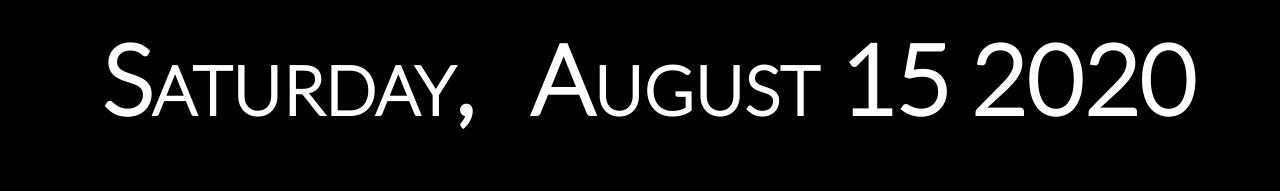
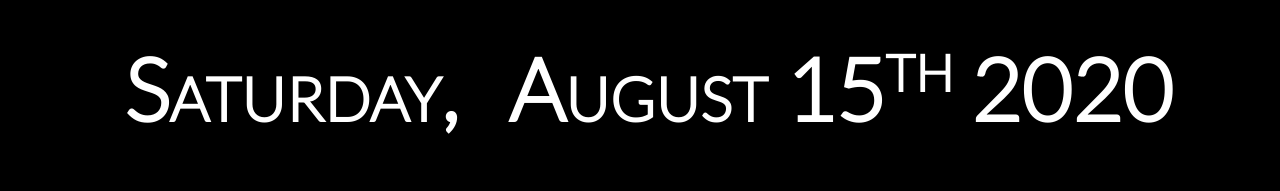
Before and after one commit to vladmandic/piclock, a website: page public/piclock.html in a window 1280 px wide. Shown: the top 191 px of the page. Drawn offline with Linux system fonts and the light colour scheme; no server answers.

Commit message:
formatting

```diff
--- a/public/piclock.html
+++ b/public/piclock.html
@@ -21,10 +21,11 @@
     @keyframes fade { 0% { opacity:0; } 100% { opacity:1; } }
     @keyframes scroll { from { transform: translateY(0vh) } to { transform: translateY(calc(-1 * 7.0rem)) } }
     html { font-size: calc(100vw / 25); font-family: "Lato", "Segoe UI", "Roboto", sans-serif; font-variant: small-caps; }
-    body { width: 100vw; height: 100vh; background: black; --size: 150px; overflow: hidden; color: white; }
+    body { width: 100vw; height: 100vh; background: black; --size: 150px; color: white; -ms-overflow-style: none; scrollbar-width: none; }
+    body::-webkit-scrollbar { display: none; }
     .general { justify-content: center; text-align: center; font-size: 0.4rem; display: flex; line-height-step: 0.5rem; animation: fade ease 5s; }
     .astronomy { padding: 0.4rem 0.6rem 0 0.6rem; font-size: 0.6rem; animation: fade ease 7s;}
-    .date { margin-top: 0.4rem; font-size: 1.9rem; font-weight: bolder; text-align: center; animation: fade ease 3s; }
+    .date { margin-top: 0.4rem; font-size: 1.7rem; font-weight: bolder; text-align: center; animation: fade ease 3s; }
     .clock { height: 6.0rem ; color: white; font-size: 4.0rem; line-height: 6.0rem; display: flex; position: relative; overflow: hidden; min-width: fit-content; justify-content: center; animation: fade ease 1s; }
     .clock::before { content: ''; width: 100vw; height: 2.0rem; background: linear-gradient(to bottom, transparent, black); position: absolute; top: 4.0rem; z-index: 2; }
     .clock::after { content: ''; width: 100vw; height: 2.0rem; background: linear-gradient(to top, transparent, black); position: absolute; z-index: 2; }
--- a/public/piclock.js
+++ b/public/piclock.js
@@ -109,11 +109,13 @@ async function updateDate() {
   const dt = new Date();
   const days = ['Sunday', 'Monday', 'Tuesday', 'Wednesday', 'Thursday', 'Friday', 'Saturday'];
   const months = ['January', 'February', 'March', 'April', 'May', 'June', 'July', 'August', 'September', 'October', 'November', 'December'];
-
+  let suffix = '<sup>th</sup>';
+  if (dt.getDate() === 1) suffix = '<sup>st</sup>';
+  else if (dt.getDate() === 2) suffix = '<sup>nd</sup>';
+  else if (dt.getDate() === 3) suffix = '<sup>rd</sup>';
   document.getElementById('date').innerHTML = `
     ${days[dt.getDay()]}, &nbsp
-    ${months[dt.getMonth()]} ${dt.getDate()}
-    ${dt.getFullYear()}
+    ${months[dt.getMonth()]} ${dt.getDate()}${suffix} ${dt.getFullYear()}
   `;
 }
 
```
